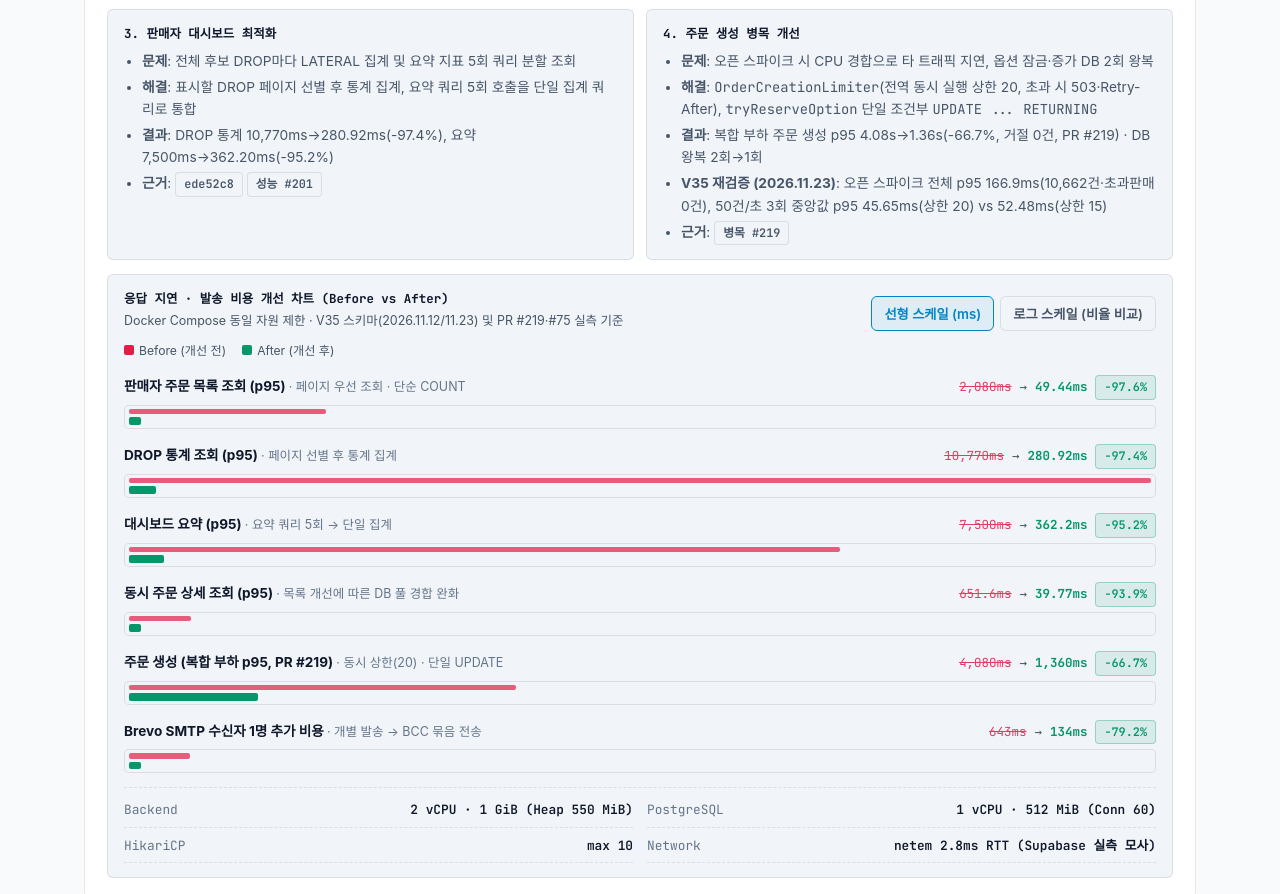
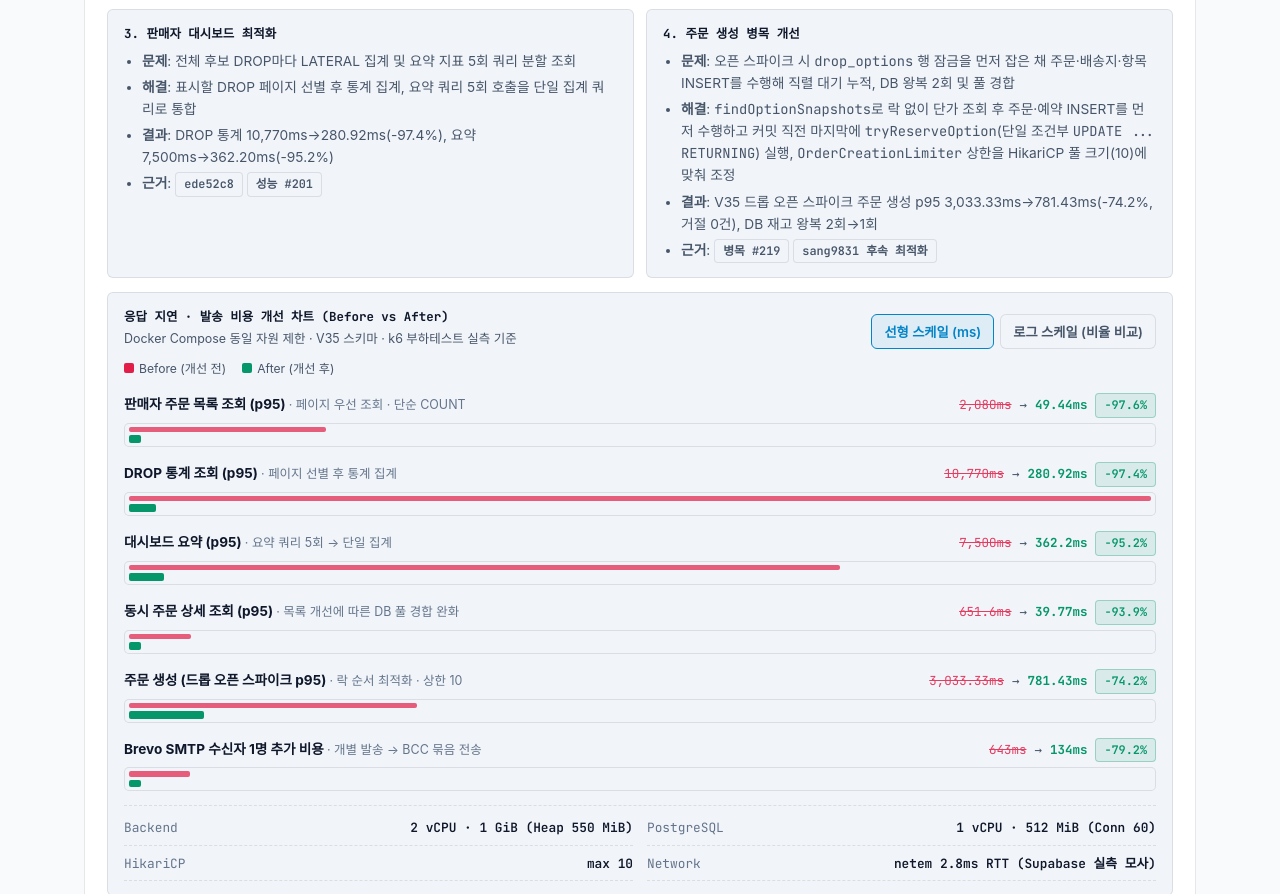
Before and after one commit to sang9831/backend-portfolio, a plain HTML site: page index.html in a window 1280 px wide. Shown: the part 1273-2167 px from the top of the page. Drawn offline with Linux system fonts and the light colour scheme; a web font is replaced by a local one.

Commit message:
docs: V35 드롭 오픈 스파이크 주문 생성 개선 결과 반영 (일시 표기 제거)

```diff
--- a/index.html
+++ b/index.html
@@ -149,11 +149,10 @@
             <div class="detail-box">
               <h4>4. 주문 생성 병목 개선</h4>
               <ul>
-                <li><strong>문제</strong>: 오픈 스파이크 시 CPU 경합으로 타 트래픽 지연, 옵션 잠금·증가 DB 2회 왕복</li>
-                <li><strong>해결</strong>: <code>OrderCreationLimiter</code>(전역 동시 실행 상한 20, 초과 시 503·Retry-After), <code>tryReserveOption</code> 단일 조건부 <code>UPDATE ... RETURNING</code></li>
-                <li><strong>결과</strong>: 복합 부하 주문 생성 p95 4.08s→1.36s(-66.7%, 거절 0건, PR #219) · DB 왕복 2회→1회</li>
-                <li><strong>V35 재검증 (2026.11.23)</strong>: 오픈 스파이크 전체 p95 166.9ms(10,662건·초과판매 0건), 50건/초 3회 중앙값 p95 45.65ms(상한 20) vs 52.48ms(상한 15)</li>
-                <li><strong>근거</strong>: <a class="pr-link" href="https://github.com/prgrms-aibe-devcourse/AIBE7_FinalProject_Team3/pull/219" target="_blank" rel="noopener">병목 #219</a></li>
+                <li><strong>문제</strong>: 오픈 스파이크 시 <code>drop_options</code> 행 잠금을 먼저 잡은 채 주문·배송지·항목 INSERT를 수행해 직렬 대기 누적, DB 왕복 2회 및 풀 경합</li>
+                <li><strong>해결</strong>: <code>findOptionSnapshots</code>로 락 없이 단가 조회 후 주문·예약 INSERT를 먼저 수행하고 커밋 직전 마지막에 <code>tryReserveOption</code>(단일 조건부 <code>UPDATE ... RETURNING</code>) 실행, <code>OrderCreationLimiter</code> 상한을 HikariCP 풀 크기(10)에 맞춰 조정</li>
+                <li><strong>결과</strong>: V35 드롭 오픈 스파이크 주문 생성 p95 3,033.33ms→781.43ms(-74.2%, 거절 0건), DB 재고 왕복 2회→1회</li>
+                <li><strong>근거</strong>: <a class="pr-link" href="https://github.com/prgrms-aibe-devcourse/AIBE7_FinalProject_Team3/pull/219" target="_blank" rel="noopener">병목 #219</a> <span class="tag">sang9831 후속 최적화</span></li>
               </ul>
             </div>
           </div>
@@ -163,7 +162,7 @@
             <div style="display:flex;justify-content:space-between;align-items:flex-end;flex-wrap:wrap;gap:10px;margin-bottom:10px;">
               <div>
                 <h4 style="margin-bottom:2px;">응답 지연 · 발송 비용 개선 차트 (Before vs After)</h4>
-                <div style="font-size:0.78rem;color:var(--text-muted);">Docker Compose 동일 자원 제한 · V35 스키마(2026.11.12/11.23) 및 PR #219·#75 실측 기준</div>
+                <div style="font-size:0.78rem;color:var(--text-muted);">Docker Compose 동일 자원 제한 · V35 스키마 · k6 부하테스트 실측 기준</div>
               </div>
               <div class="chart-controls">
                 <button class="tab-btn active" type="button" data-scale="linear">선형 스케일 (ms)</button>
--- a/script.js
+++ b/script.js
@@ -28,7 +28,7 @@
     { name: "DROP 통계 조회 (p95)", before: 10770, after: 280.92, unit: "ms", reduction: "97.4%", note: "페이지 선별 후 통계 집계" },
     { name: "대시보드 요약 (p95)", before: 7500, after: 362.20, unit: "ms", reduction: "95.2%", note: "요약 쿼리 5회 → 단일 집계" },
     { name: "동시 주문 상세 조회 (p95)", before: 651.6, after: 39.77, unit: "ms", reduction: "93.9%", note: "목록 개선에 따른 DB 풀 경합 완화" },
-    { name: "주문 생성 (복합 부하 p95, PR #219)", before: 4080, after: 1360, unit: "ms", reduction: "66.7%", note: "동시 상한(20) · 단일 UPDATE" },
+    { name: "주문 생성 (드롭 오픈 스파이크 p95)", before: 3033.33, after: 781.43, unit: "ms", reduction: "74.2%", note: "락 순서 최적화 · 상한 10" },
     { name: "Brevo SMTP 수신자 1명 추가 비용", before: 643, after: 134, unit: "ms", reduction: "79.2%", note: "개별 발송 → BCC 묶음 전송" }
   ];
 
```
